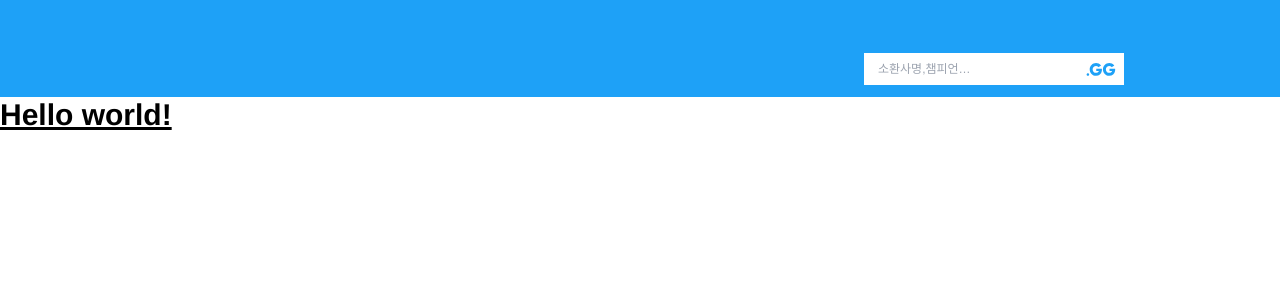
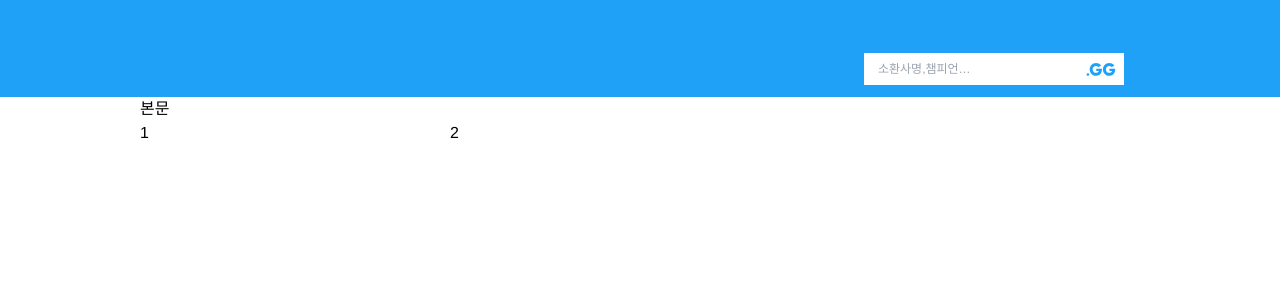
Before and after one commit to taesung1993/opgg-assignment, a React (Create React App) app: page / in a window 1280 px wide. Shown: the top 300 px of the page. Built offline with nearby package versions, Linux system fonts and the light colour scheme; a web font is replaced by a local one.

Commit message:
create Main and apply to Home component

```diff
--- /dev/null
+++ b/src/components/organisms/Main.tsx
@@ -0,0 +1,10 @@
+import Molecules from '../molecules';
+
+export default function Main() {
+  return (
+    <>
+      <Molecules.Profile />
+      <Molecules.SummonerInfo />
+    </>
+  );
+}
--- a/src/components/organisms/index.ts
+++ b/src/components/organisms/index.ts
@@ -1,5 +1,7 @@
 import Header from './Header';
+import Main from './Main';
 
 export default {
-  Header
+  Header,
+  Main
 };
--- a/src/components/pages/Home.tsx
+++ b/src/components/pages/Home.tsx
@@ -1,17 +1,10 @@
-import { Suspense } from 'react';
 import Templates from '../templates';
+import Organisms from '../organisms';
 
 export default function Home() {
   return (
     <Templates.Nested>
-      <Suspense
-        fallback={
-          <div style={{ width: '300px', height: '300px', background: 'red' }}>
-            hello
-          </div>
-        }>
-        <h1 className='text-3xl font-bold underline'>Hello world!</h1>
-      </Suspense>
+      <Organisms.Main />
     </Templates.Nested>
   );
 }
```
